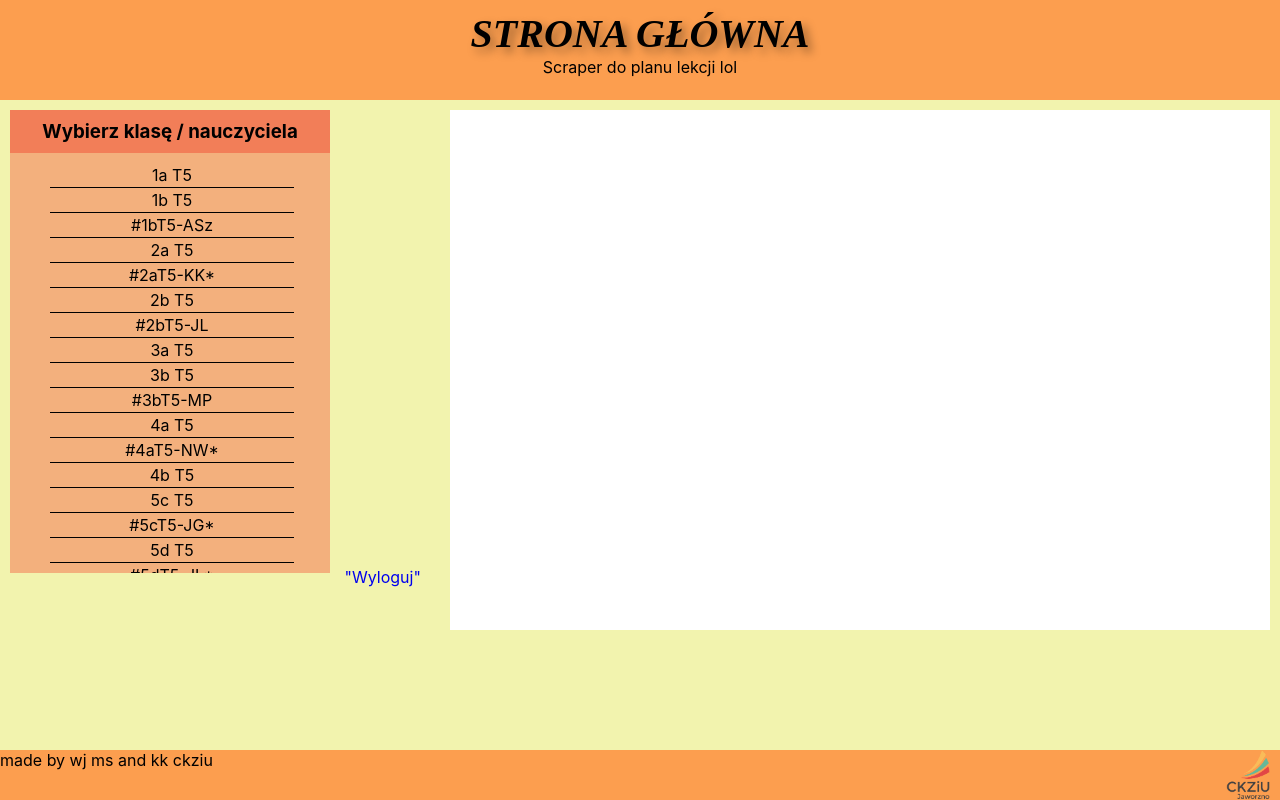
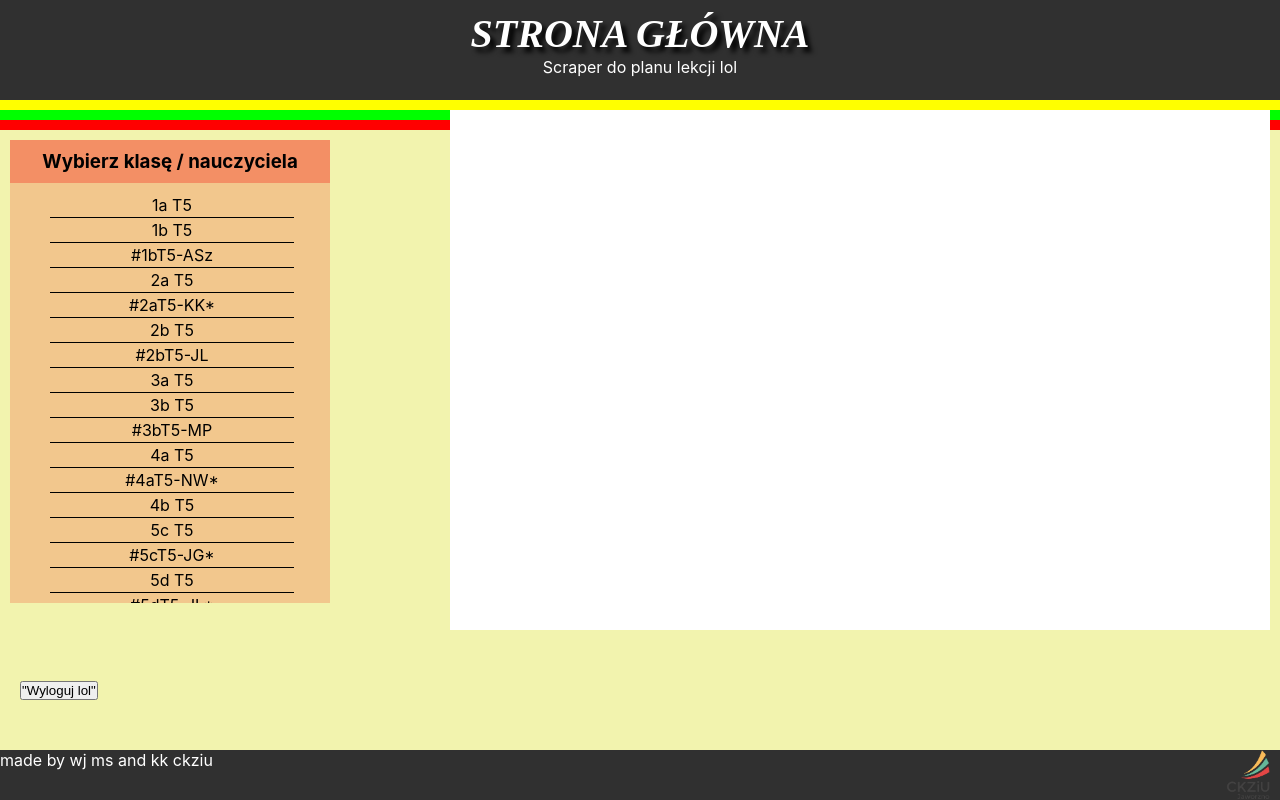
Before and after one commit to Wojtanello-coder/multi-plan, a React (Create React App) app: page /qweasd in a window 1280 px wide. Built offline with nearby package versions, Linux system fonts and the light colour scheme.

Commit message:
style transgender? wip idk

```diff
--- a/src/App.css
+++ b/src/App.css
@@ -12,7 +12,7 @@ body{
   padding: 25px;
   text-align: center;
   width: 500px;
-  margin:75px auto;
+  margin: 5vh auto;
 }
 #form *{
   margin: 10px;
@@ -28,3 +28,10 @@ body{
   padding: 0 25px;
   height: 20px;
 }
+
+#logout{
+  position: absolute;
+  left: 20px;
+  bottom: 100px;
+
+}
--- a/src/Components/Comps.css
+++ b/src/Components/Comps.css
@@ -5,14 +5,14 @@
 #button_title{
     text-align: center;
     width: 300px;
-    background-color: #F4442Eaa;
+    background-color: #F4442E90;
     padding: 10px;
     margin: 10px 10px 0 10px;
 }
 #buttons{
     display: inline-block;
     width: 300px;
-    background-color: #F4442E60;
+    background-color: #F4442E40;
     height: 400px;
     margin: 0 10px 10px 10px;
     padding: 10px;
@@ -38,7 +38,20 @@
     width: 80%;
 }
 
+@media only screen and (max-width: 1000px){
+    #plan{
+        position: absolute;
+        top: 100px;
+        right: 0px;
+        padding: 10px;
+        margin: 10px;
+        background-color: #fff;
+        width: 400px;
+        height: 300px;
+    }
 
+}
+@media only screen and (min-width: 1000px){
     #plan{
         position: absolute;
         top: 100px;
@@ -50,6 +63,9 @@
         height: 500px;
     }
 
+}
+
+
 .link{
     text-decoration: none;
 }
--- a/src/Components/Footer.css
+++ b/src/Components/Footer.css
@@ -1,7 +1,8 @@
 #footer{
     width: 100%;
     height: 50px;
-    background-color: #FC9E4F;
+    background-color: #303030;
+    color: #fff;
     position: fixed;
     bottom: 0px;
 }
--- a/src/Components/Header.css
+++ b/src/Components/Header.css
@@ -2,12 +2,28 @@
     width: 100%;
     height: 80px;
     padding: 10px 0;
-    background-color: #FC9E4F;
+    background-color: #303030;
+    color: #fff;
     text-align: center;
 }
 h1{
     text-transform: uppercase;
     font-family: 'Times New Roman', Times, serif;
     font-size: 40px;
-    text-shadow: 5px 5px 10px #00000060;
+    text-shadow: 5px 5px 5px #000000;
 }
+#ybar{
+    width: 100vw;
+    height: 10px;
+    background-color: #ff0;
+}
+#gbar{
+    width: 100vw;
+    height: 10px;
+    background-color: #0f0;
+}
+#rbar{
+    width: 100vw;
+    height: 10px;
+    background-color: #f00;
+}
--- a/src/Components/Header.js
+++ b/src/Components/Header.js
@@ -2,9 +2,15 @@ import './Header.css';
 
 function Header(props){
     return(
-        <div id='header'>
-            <h1><i>{props.text}</i></h1>
-            <p>Scraper do planu lekcji lol</p>
+        <div>
+            <div id='header'>
+                <h1><i>{props.text}</i></h1>
+                <p>Scraper do planu lekcji lol</p>
+            </div>
+
+            <div id='ybar'/>
+            <div id='gbar'/>
+            <div id='rbar'/>
         </div>
     )
 }
--- a/src/Components/Home.js
+++ b/src/Components/Home.js
@@ -988,6 +988,7 @@ function Home(){
             <Header text="Strona główna"/>
 
             <h3 id="button_title">Wybierz klasę / nauczyciela</h3>
+
             <div id="buttons">
 
                  {classes.map((item, id) => (
@@ -998,9 +999,14 @@ function Home(){
 
                 ))}
             </div>
-            <Plan data={data}/>
-            <Link className={"link"} to={"/"}> "Wyloguj"</Link>
 
+            <br/>
+
+            <Link className={"link"} id="logout" to={"/"}>
+                <button>"Wyloguj lol"</button>
+            </Link>
+
+            <Plan data={data} id="planbox"/>
 
             <Footer/>
         </div>
--- a/src/Components/Plan.js
+++ b/src/Components/Plan.js
@@ -1,3 +1,5 @@
+import "./Comps.css";
+
 function Plan(props){
     console.log(props.data)
 
```
Lines whose indentation alone changed are shown as unchanged.
